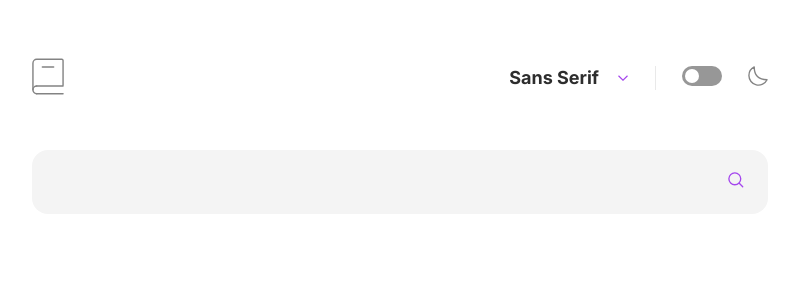
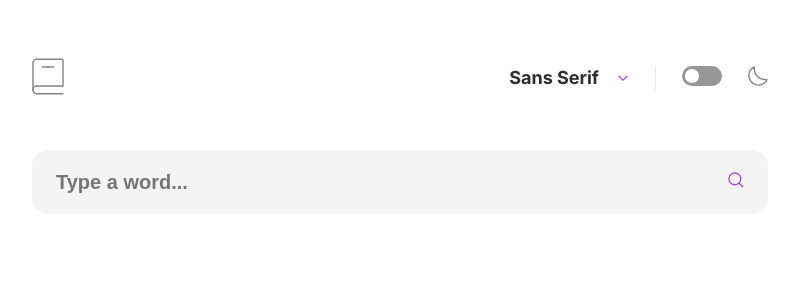
Before and after one commit to Wellinton-A/Dictionary-web-App, an Angular app: page / in a window 1280 px wide. Shown: the top 300 px of the page, without its empty margins (240-1038 px from the left). Built offline with nearby package versions, Linux system fonts and the light colour scheme.

Commit message:
feat: added style to field validation

```diff
--- a/src/app/components/search-bar/search-bar.component.html
+++ b/src/app/components/search-bar/search-bar.component.html
@@ -1,8 +1,9 @@
 <section class="search-bar-section">
-  <div [@darkModeSearchBarBg]="darkMode()" class="search-container">
-    <input id="word" type="text" [formControl]="word" [@darkModeSearchBarTxt]="darkMode()" class="main-search" type="text">
+  <div [@darkModeSearchBarBg]="darkMode()" [class.invalid-field]="!validField()" class="search-container">
+    <input (blur)="onInputBlur()" placeholder="Type a word..." id="word" type="text" [formControl]="word" [@darkModeSearchBarTxt]="darkMode()" class="main-search" type="text">
     <div (click)="searchWord()" class="search-icon">
       <img ngSrc="./assets/images/icon-search.svg" alt="icon search light mode" width="15.55" height="15.55">
     </div>
   </div>
+  <p></p>
 </section>
--- a/src/app/components/search-bar/search-bar.component.scss
+++ b/src/app/components/search-bar/search-bar.component.scss
@@ -1,5 +1,4 @@
 @import '../../../color-variables.scss';
-
 
 .search-bar-section {
   padding-bottom: 43px;
@@ -40,8 +39,10 @@
   }
 }
 
-
-
 .search-icon {
   cursor: pointer;
 }
+
+.invalid-field {
+  border: solid 1px $orange;
+}
--- a/src/app/components/search-bar/search-bar.component.ts
+++ b/src/app/components/search-bar/search-bar.component.ts
@@ -1,10 +1,10 @@
 import { animate, state, style, transition, trigger } from '@angular/animations';
 import { NgOptimizedImage } from '@angular/common';
-import { Component, inject } from '@angular/core';
+import { Component, inject, signal } from '@angular/core';
 import { DarkModeService } from '../../services/dark-mode.service';
 import { ApiService } from '../../services/api.service';
 import { ActualWordService } from '../../services/actual-word.service';
-import { FormControl, ReactiveFormsModule } from '@angular/forms';
+import { FormControl, ReactiveFormsModule, Validators } from '@angular/forms';
 
 @Component({
   selector: 'search-bar',
@@ -41,11 +41,18 @@ export class SearchBarComponent {
   #apiService = inject(ApiService)
   #wordService = inject(ActualWordService)
 
+  public word = new FormControl<string>(
+    '',
+    Validators.required
+  )
   public darkMode = this.#darkModeService.getDarkMode
-  public word = new FormControl<string>('')
+  public validField = signal<boolean>(true)
 
   public searchWord() {
-    if(this.#wordService.getWord()?.word !== this.word.value) {
+    if(!this.word.valid) {
+      this.validField.set(!this.validField())
+    }
+    if(this.#wordService.getWord()?.word !== this.word.value && this.word.valid) {
       this.#apiService.getWord(this.word.value!).subscribe({
         next: next => this.#wordService.handleWord(next[0], null),
         error: error => this.#wordService.handleWord(null, error.error),
@@ -53,4 +60,8 @@ export class SearchBarComponent {
       })
     }
   }
+
+  public onInputBlur() {
+    this.validField.set(true)
+  }
 }
```
Also changed, not shown: 1 other file (tests, documents, lock files or other folders).
